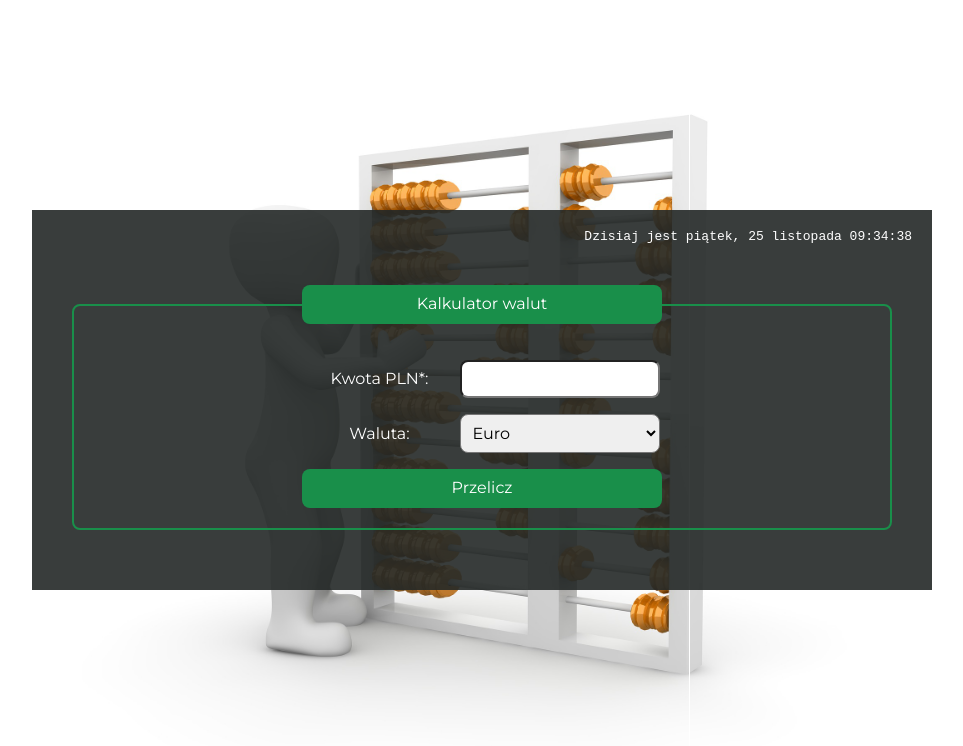
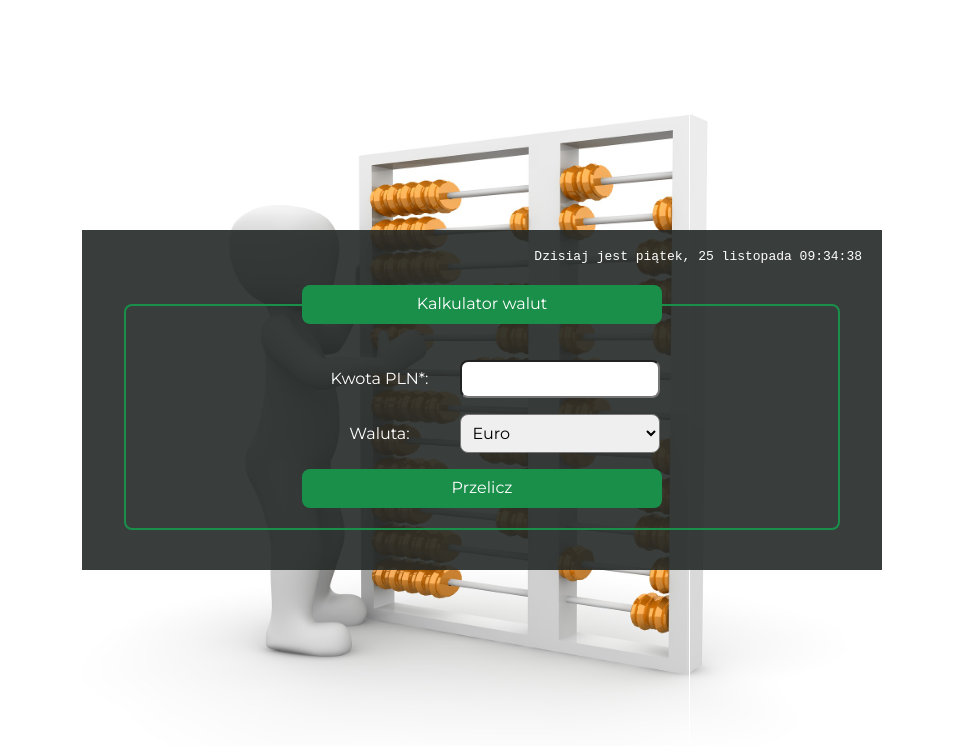
Before and after one commit to Aserk/currency-converter-react, a React (Create React App) app: page / in a window 1280 px wide. Shown: the top 746 px of the page, without its empty margins (158-1121 px from the left). Built offline with nearby package versions, Linux system fonts and the light colour scheme.

Commit message:
applied styled components

```diff
--- a/src/Container/styled.js
+++ b/src/Container/styled.js
@@ -1,7 +1,7 @@
 import styled from "styled-components";
 
 export const StyledContainer = styled.div`
-    flex-basis: 900px;
+    flex-basis: 800px;
     padding: 20px;
     margin: auto 20px;
     color: white;
--- a/src/Date/index.js
+++ b/src/Date/index.js
@@ -1,5 +1,5 @@
 import { useEffect, useState } from "react";
-import "./style.css"
+import { StyledDate } from "./styled";
 
 const CurrentDate = () => {
     const [date, setDate] = useState(new Date());
@@ -24,9 +24,9 @@ const CurrentDate = () => {
     }, []);
 
     return (
-        <span className="date">
+        <StyledDate>
             {`Dzisiaj jest ${formattedDate}`}
-        </span>
+        </StyledDate>
     )
 };
 
--- a/src/Date/style.css
+++ /dev/null
@@ -1,5 +0,0 @@
-.date {
-    font-family: monospace;
-    justify-self: flex-end;
-    text-align: right;
-}
--- /dev/null
+++ b/src/Date/styled.js
@@ -0,0 +1,7 @@
+import styled from "styled-components"
+
+export const StyledDate = styled.span`
+    font-family: monospace;
+    justify-self: flex-end;
+    text-align: right;
+`;
--- a/src/Form/index.js
+++ b/src/Form/index.js
@@ -1,4 +1,4 @@
-import "./style.css";
+import { StyledForm, StyledFieldset, StyledLegend, StyledButton, StyledField, StyledFieldText } from "./styled";
 import { currencies } from "../Currencies"
 import { useState } from "react";
 import { Result } from "./Result";
@@ -24,16 +24,15 @@ const Form = () => {
   };
 
   return (
-    <form className="form" onSubmit={onFormSubmit}>
-      <fieldset className="form__fieldset">
-        <legend className="form__legend">Kalkulator walut</legend>
+    <StyledForm onSubmit={onFormSubmit}>
+      <StyledFieldset>
+        <StyledLegend>Kalkulator walut</StyledLegend>
         <p>
           <label>
-            <span className="form__labelText">
+            <StyledFieldText>
               Kwota PLN*:
-            </span>
-            <input
-              className="form__field"
+            </StyledFieldText>
+            <StyledField
               type="number"
               min="0"
               step={0.01}
@@ -45,11 +44,10 @@ const Form = () => {
         </p>
         <p>
           <label>
-            <span className="form__labelText">
+            <StyledFieldText>
               Waluta:
-            </span>
-            <select
-              className="form__field"
+            </StyledFieldText>
+            <StyledField as="select"
               name="currency"
               value={currency}
               onChange={({ target }) => setCurrency(target.value)}
@@ -62,13 +60,13 @@ const Form = () => {
                   {currency.name}
                 </option>
               ))};
-            </select>
+            </StyledField>
           </label>
         </p>
-        <button className="form__button">Przelicz</button>
+        <StyledButton>Przelicz</StyledButton>
         <Result result={result} />
-      </fieldset>
-    </form>
+      </StyledFieldset>
+    </StyledForm>
   )
 };
 
--- a/src/Form/style.css
+++ /dev/null
@@ -1,52 +0,0 @@
-.form {
-    width: 100%;
-    text-align: center;
-    padding: 20px;
-}
-
-.form__labelText {
-    width: 100%;
-    max-width: 150px;
-    display: inline-block;
-    margin-right: 5px;
-}
-
-.form__field {
-    width: 100%;
-    max-width: 200px;
-    border-radius: 8px;
-    padding: 8px;
-}
-
-.form__button {
-    width: 100%;
-    max-width: 360px;
-    border-radius: 8px;
-    border: none;
-    padding: 10px;
-    background-color: hsl(145, 70%, 33%);;
-    color: white;
-}
-
-.form__button:hover {
-    background-color: hsl(145, 70%, 28%);
-}
-
-.form__button:active {
-    background-color: hsl(145, 70%, 23%);
-}
-
-.form__fieldset {
-    border: 2px solid hsl(145, 70%, 33%);;
-    padding: 20px;
-    border-radius: 8px;
-    margin: 20px 0;
-}
-
-.form__legend {
-    width: 100%;
-    max-width: 360px;
-    padding: 10px;
-    border-radius: 8px;
-    background-color: hsl(145, 70%, 33%);
-}
--- /dev/null
+++ b/src/Form/styled.js
@@ -0,0 +1,53 @@
+import styled from "styled-components";
+
+export const StyledForm = styled.form`
+    width: 100%;
+    text-align: center;
+    padding: 20px;
+`;
+
+export const StyledFieldset = styled.fieldset`
+    border: 2px solid hsl(145, 70%, 33%);;
+    padding: 20px;
+    border-radius: 8px;
+`;
+
+export const StyledLegend = styled.legend`
+    width: 100%;
+    max-width: 360px;
+    padding: 10px;
+    border-radius: 8px;
+    background-color: hsl(145, 70%, 33%);
+`;
+
+export const StyledButton = styled.button`
+    width: 100%;
+    max-width: 360px;
+    border-radius: 8px;
+    border: none;
+    padding: 10px;
+    background-color: hsl(145, 70%, 33%);;
+    color: white;
+
+    &:hover {
+        background-color: hsl(145, 70%, 28%);
+    }
+
+    &:active {
+        background-color: hsl(145, 70%, 23%);
+    }
+`;
+
+export const StyledField = styled.input`
+    width: 100%;
+    max-width: 200px;
+    border-radius: 8px;
+    padding: 8px;
+`;
+
+export const StyledFieldText = styled.span`
+    width: 100%;
+    max-width: 150px;
+    display: inline-block;
+    margin-right: 5px;
+`;
--- /dev/null
+++ b/src/globalStyled.js
@@ -0,0 +1,27 @@
+import { createGlobalStyle } from "styled-components";
+import background from "./calculator.jpg"
+
+export const GlobalStyled = createGlobalStyle`
+    html {
+        box-sizing: border-box;
+    }
+
+    *,
+    ::after,
+    ::before {
+        box-sizing: inherit;
+    }
+
+    #root {
+        font-family: 'Montserrat', sans-serif;
+        min-height: 100vh;
+        display: flex;
+        align-items: center;
+        justify-content: center;
+        background-image: url("${background}");
+        background-attachment: fixed;
+        background-position: center center;
+        background-size: contain;
+        background-repeat: no-repeat;
+    }
+`;
--- a/src/index.css
+++ /dev/null
@@ -1,22 +0,0 @@
-html {
-  box-sizing: border-box;
-}
-
-*,
-::after,
-::before {
-  box-sizing: inherit;
-}
-
-#root {
-  font-family: 'Montserrat', sans-serif;
-  min-height: 100vh;
-  display: flex;
-  align-items: center;
-  justify-content: center;
-  background-image: url("../public/calculator.jpg");
-  background-attachment: fixed;
-  background-position: center center;
-  background-size: contain;
-  background-repeat: no-repeat;
-}
--- a/src/index.js
+++ b/src/index.js
@@ -1,12 +1,13 @@
 import React from 'react';
 import ReactDOM from 'react-dom/client';
-import './index.css';
+import { GlobalStyled } from "./globalStyled";
 import App from './App';
 import reportWebVitals from './reportWebVitals';
 
 const root = ReactDOM.createRoot(document.getElementById('root'));
 root.render(
   <React.StrictMode>
+    <GlobalStyled />
     <App />
   </React.StrictMode>
 );
```
Also changed, not shown: src/calculator.jpg (renamed from public/calculator.jpg).
